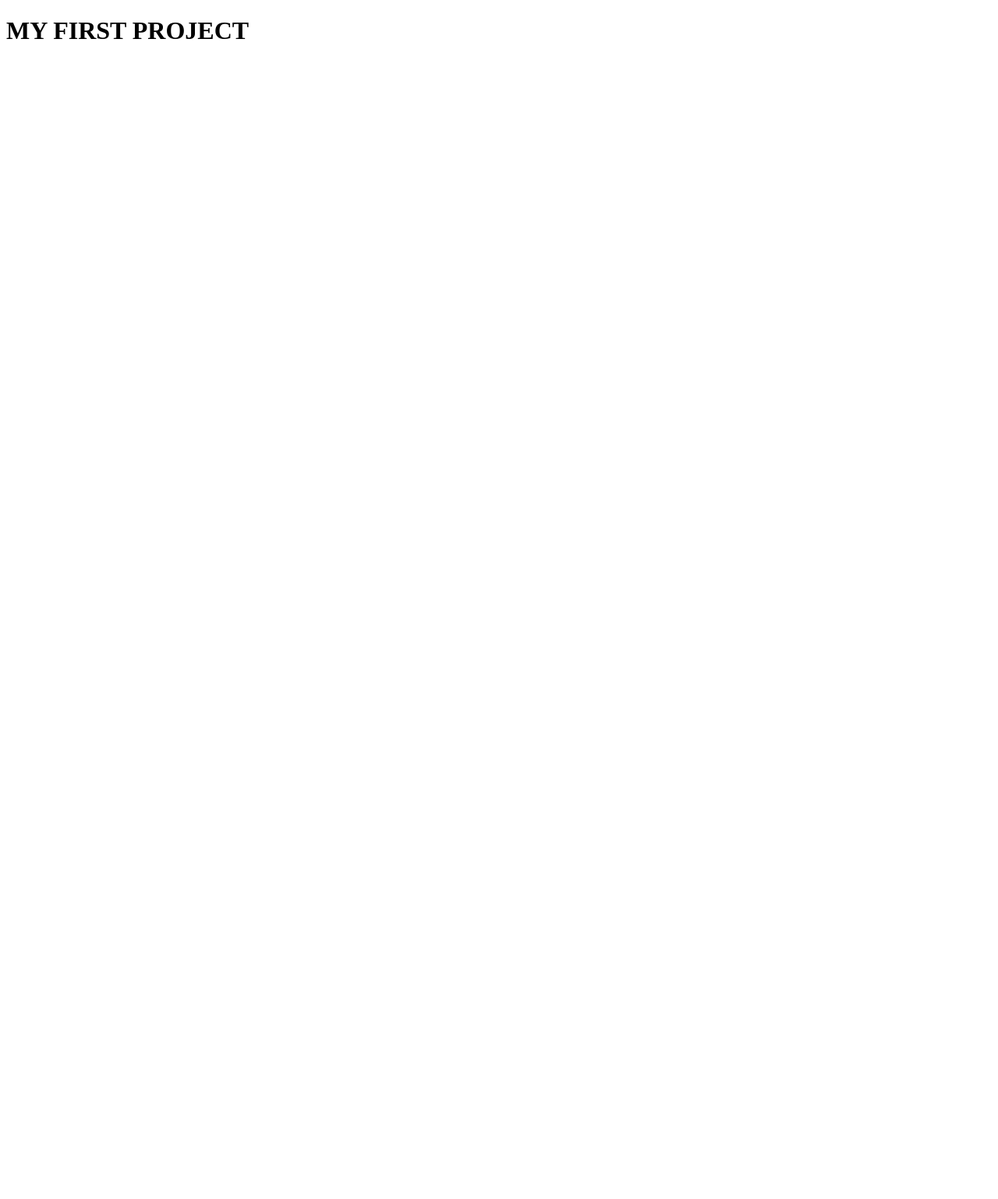
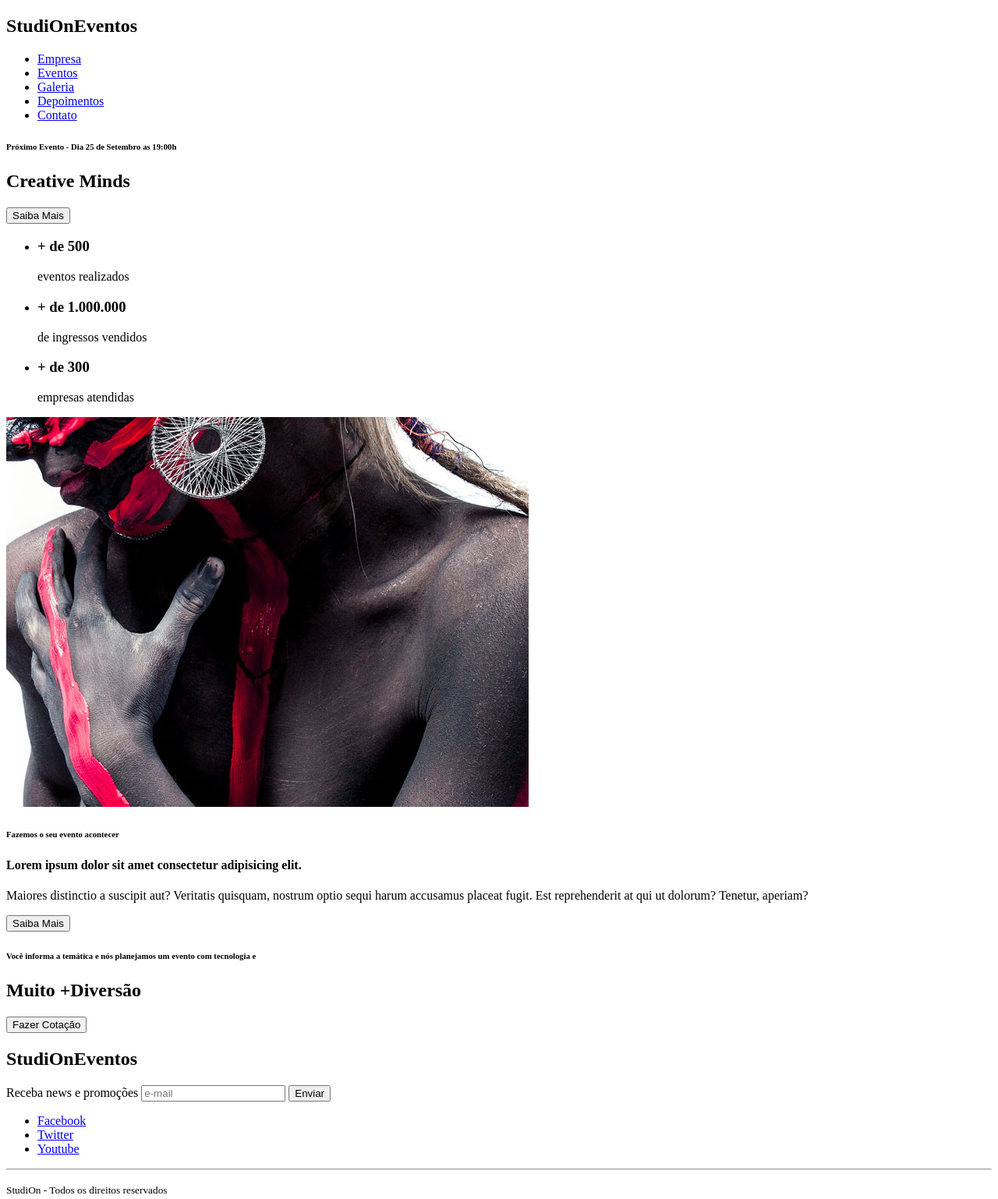
Before and after one commit to wilianfausto/studion, a website: page src/index.html in a window 1280 px wide. Shown: the whole page at 78% size. Before the commit the page ends 800 px from the top, so only its background shows below. Drawn offline with Linux system fonts and the light colour scheme.

Commit message:
Created all structure basic html and footer

```diff
--- a/src/index.html
+++ b/src/index.html
@@ -8,8 +8,100 @@
     <title>StudiOn</title>
 </head>
 
+</head>
+
 <body>
-    <h1>MY FIRST PROJECT</h1>
+
+    <nav>
+        <h1>Studi<span>On</span><span>Eventos</span></h1>
+        <ul>
+            <li>
+                <a href="#empresa">
+                    Empresa
+                </a>
+            <li>
+                <a href="#eventos">
+                    Eventos
+                </a>
+            <li>
+                <a href="#galeria">
+                    Galeria
+                </a>
+            <li>
+                <a href="#depoimentos">
+                    Depoimentos
+                </a>
+            <li>
+                <a href="#contato">
+                    Contato
+                </a>
+
+            </li>
+            </li>
+            </li>
+            </li>
+            </li>
+        </ul>
+    </nav>
+
+    <header>
+        <div id="slider">
+            <div class="slide">
+                <h6><span>Próximo Evento</span> - Dia 25 de Setembro as 19:00h</h6>
+                <h2><span>Creative</span> Minds</h2>
+                <button>Saiba Mais</button>
+            </div>
+        </div>
+    </header>
+
+    <main>
+        <section id="eventos"></section>
+            <ul>
+                <li><h3>+ de 500 </h3>eventos realizados</li>
+                <li><h3>+ de 1.000.000 </h3>de ingressos vendidos</li>
+                <li><h3>+ de 300 </h3>empresas atendidas</li>
+            </ul>
+
+        <section>
+            <div>
+                <img src="./images/institutional.jpg" alt="institutional">
+                <h6>Fazemos o seu evento acontecer</h6>
+                <h4>Lorem ipsum dolor sit amet consectetur adipisicing elit.</h4>
+                <p>
+                    Maiores distinctio a suscipit aut? Veritatis quisquam, nostrum optio sequi harum accusamus placeat fugit. Est reprehenderit at qui ut dolorum? Tenetur, aperiam?
+                </p>
+                <button>Saiba Mais</button>
+            </div>
+        </section>
+
+        <section>
+            <div>
+                <h6>Você informa a temática e nós planejamos um evento com tecnologia e
+                </h6>
+                <h2><span>Muito +</span>Diversão</h2>
+                <button>Fazer Cotação</button>
+            </div>
+        </section>
+    </main>
+
+    <footer>
+        <h2>Studi<span>On</span><span>Eventos</span></h2>
+        <form>
+            <label>Receba news e promoções</label>
+            <input type="email" placeholder="e-mail"/>
+            <button type="submit">Enviar</button>
+        </form>
+        <ul>
+            <li><a href="https://facebook.com/" target="_blank">Facebook</a></li>
+            <li><a href="https://twitter.com/" target="_blank">Twitter</a></li>
+            <li><a href="https://youtube.com" target="_blank">Youtube</a></li>
+        </ul>
+        <hr />
+        <p>
+            <small>Studi<span>On</span> - Todos os direitos reservados</small>
+        </p>
+    </footer>
+
 </body>
 
 </html>
```
Also changed, not shown: src/images/banner.jpg (renamed from images/banner.jpg), src/images/institutional.jpg (renamed from images/institutional.jpg), src/images/parallax.jpg (renamed from images/parallax.jpg).
